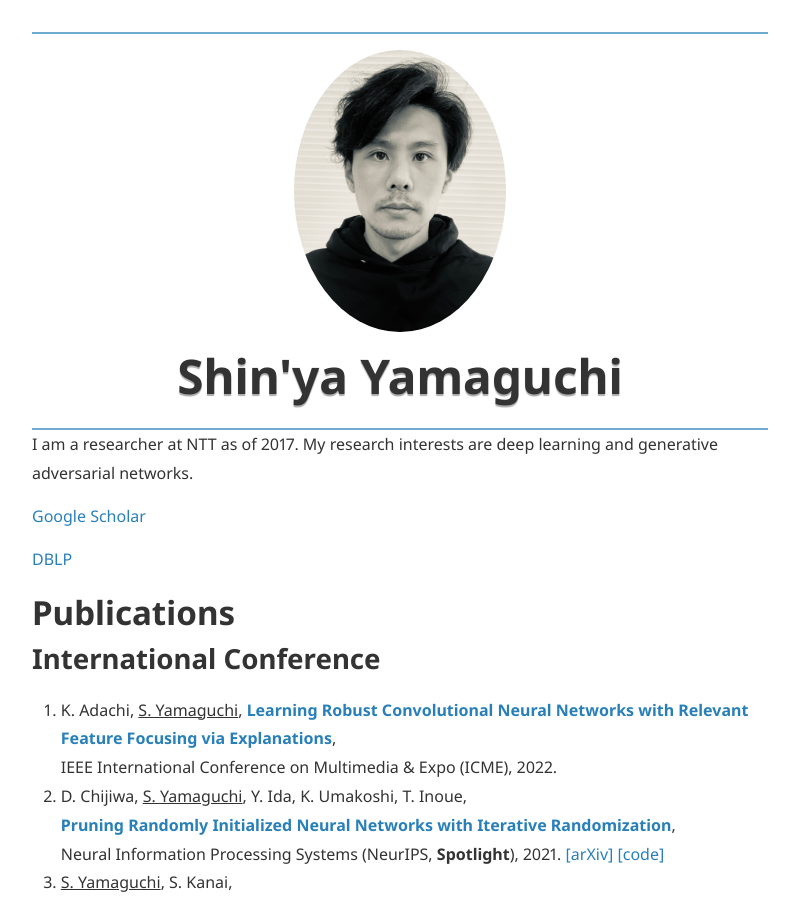
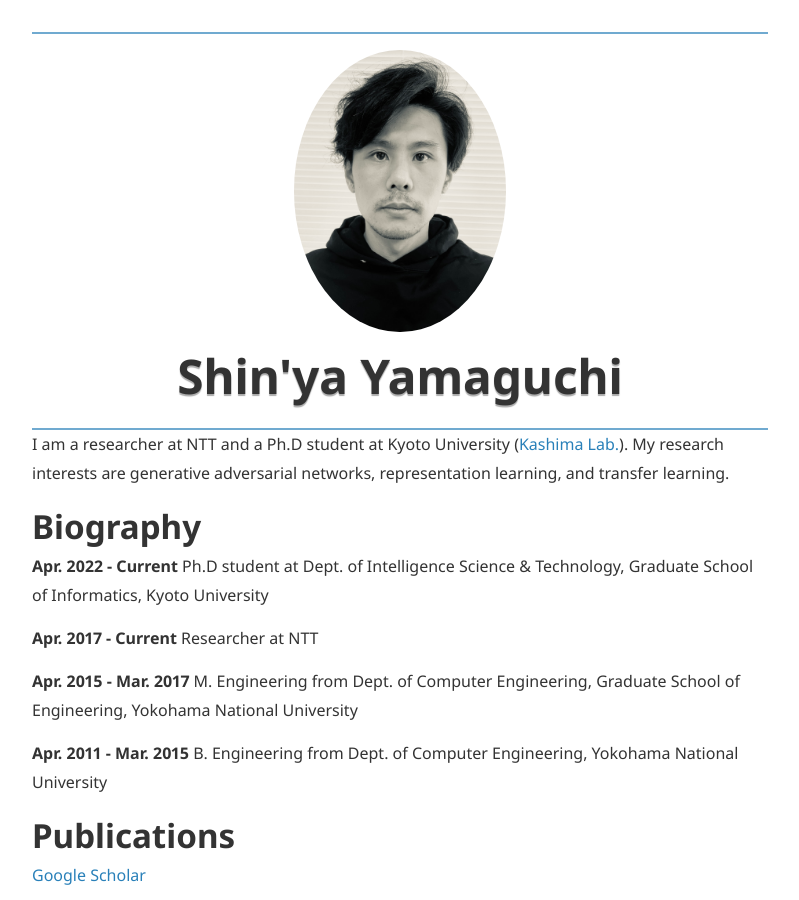
Before and after one commit to yshinya6/yshinya6.github.io, a Jekyll site: the page built from index.md, in a window 1280 px wide and 900 px high. Shown: the whole window, without its empty margins (240-1039 px from the left). Built offline with Jekyll 4.4.1, drawn with Linux system fonts in a browser that asks for light colours; nearby versions of some CDN libraries.

Commit message:
update biography

```diff
--- a/index.md
+++ b/index.md
@@ -16,14 +16,26 @@ layout: post
   </div>
 </div>
 
-I am a researcher at NTT as of 2017.
-My research interests are deep learning and generative adversarial networks.
+I am a researcher at NTT and a Ph.D student at Kyoto University ([Kashima Lab.](http://www.ml.ist.i.kyoto-u.ac.jp/en/)).
+My research interests are generative adversarial networks, representation learning, and transfer learning.
 
+# Biography
+**Apr. 2022 - Current**
+Ph.D student at Dept. of Intelligence Science & Technology, Graduate School of Informatics, Kyoto University
+
+**Apr. 2017 - Current**
+Researcher at NTT
+
+**Apr. 2015 - Mar. 2017**
+M. Engineering from Dept. of Computer Engineering, Graduate School of Engineering, Yokohama National University
+
+**Apr. 2011 - Mar. 2015**
+B. Engineering from Dept. of Computer Engineering, Yokohama National University
+
+# Publications
 [Google Scholar](https://scholar.google.com/citations?user=_xJYVD0AAAAJ)
 
 [DBLP](https://dblp.org/pid/215/6588.html)
-
-# Publications
 ## International Conference
 1. K. Adachi, <u>S. Yamaguchi</u>,
 [**Learning Robust Convolutional Neural Networks with Relevant Feature Focusing via Explanations**](https://arxiv.org/abs/2202.04237),
```
